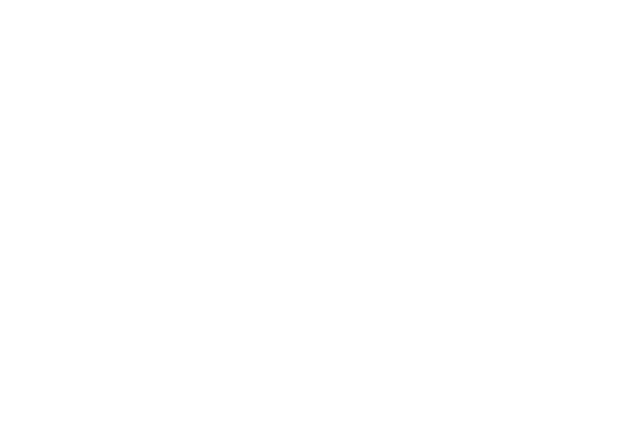
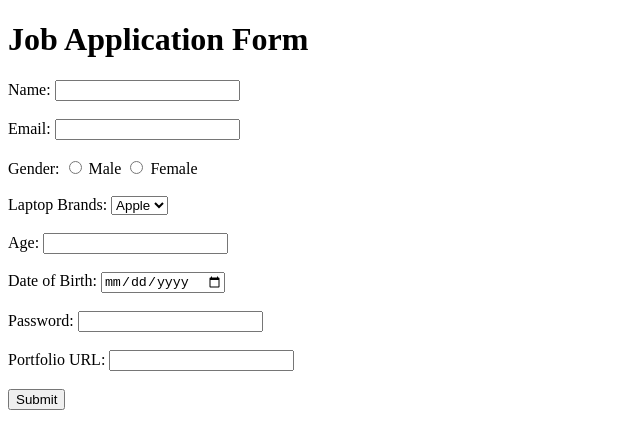
Before and after one commit to acciojob/job-app-form-Ashwanikumar-cs21, a website: page main.html in a window 1280 px wide. Shown: the whole page, without its empty margins (0-640 px from the left). Drawn offline with Linux system fonts and the light colour scheme.

Commit message:
created a submission

```diff
--- a/main.html
+++ b/main.html
@@ -1,16 +1,61 @@
+
 <!DOCTYPE html>
+<html lang="en">
+<head>
+    <meta charset="UTF-8">
+    <meta name="viewport" content="width=device-width, initial-scale=1.0">
+    <title>Job Application Form</title>
+</head>
+<body>
 
-<html>
+    <h1>Job Application Form</h1>
 
-<head>
-	<link rel="stylesheet" href="styles.css">
-</head>
+    <form method="post">
 
-<body>
-	<!-- the entire body must be written by student -->
-    <script type="text/javascript" src="./script.js">
-</script>
+        <label for="name">Name:</label>
+        <input type="text" id="name" name="name" required>
+        <br><br>
+
+        <label for="email">Email:</label>
+        <input type="email" id="email" name="email" required>
+        <br><br>
+
+        <label>Gender:</label>
+
+        <input type="radio" id="male" name="gender" value="Male" required>
+        <label for="male">Male</label>
+
+        <input type="radio" id="female" name="gender" value="Female">
+        <label for="female">Female</label>
+        <br><br>
+
+        <label for="laptop">Laptop Brands:</label>
+        <select id="laptop" name="laptop">
+            <option value="Apple">Apple</option>
+            <option value="Asus">Asus</option>
+            <option value="HP">HP</option>
+        </select>
+        <br><br>
+
+        <label for="age">Age:</label>
+        <input type="number" id="age" name="age" required>
+        <br><br>
+
+        <label for="dob">Date of Birth:</label>
+        <input type="date" id="dob" name="dob" required>
+        <br><br>
+
+        <label for="password">Password:</label>
+        <input type="password" id="password" name="password" required>
+        <br><br>
+
+        <label for="portfolio">Portfolio URL:</label>
+        <input type="url" id="portfolio" name="portfolio">
+        <br><br>
+
+        <button type="submit">Submit</button>
+
+    </form>
 
 </body>
-
 </html>
```
